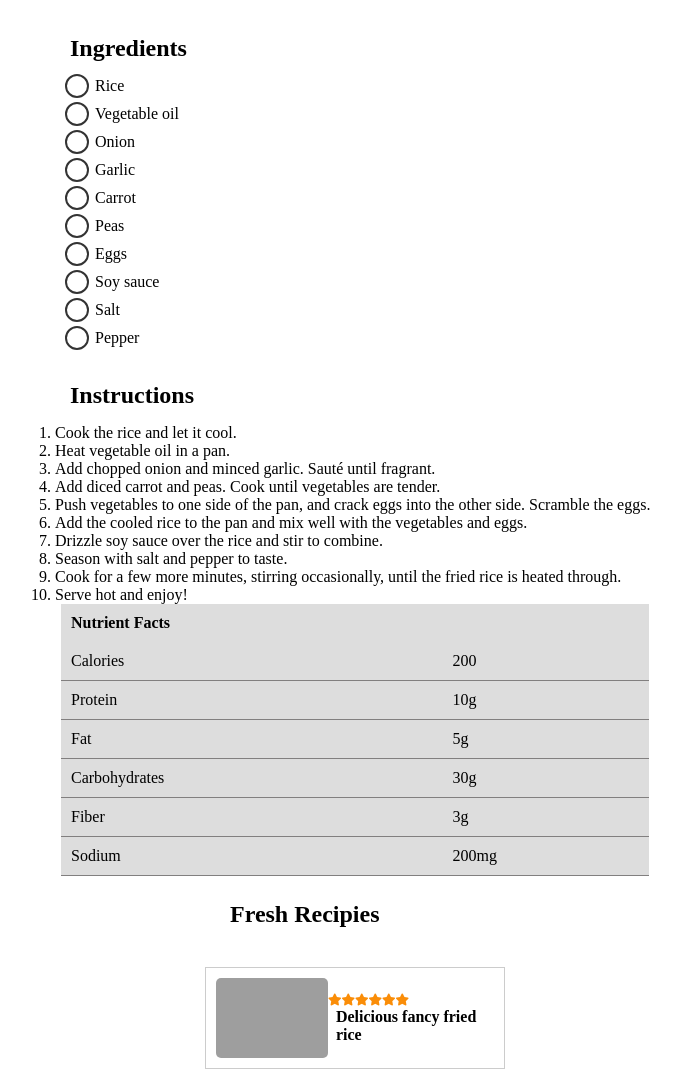
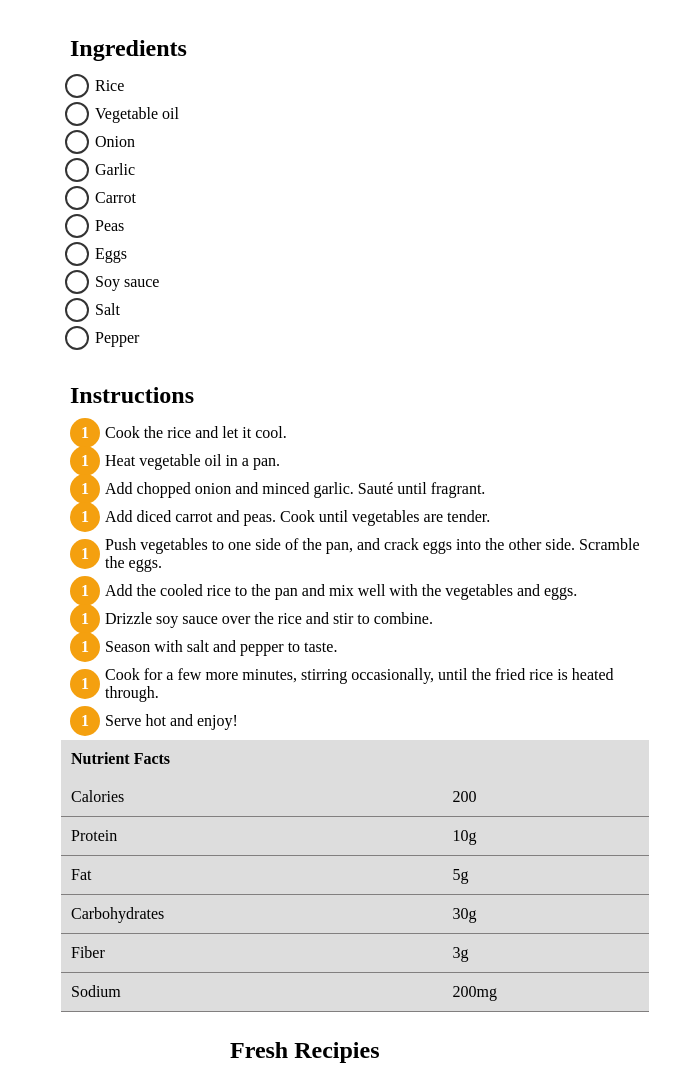
Before and after one commit to solonkonora/Recipe-App, a website built with Vite: page details.html in a window 1280 px wide. Shown: the top 1082 px of the page, without its empty margins (285-965 px from the left). Built offline with nearby package versions, Linux system fonts and the light colour scheme; grey boxes are pictures that could not be loaded.

Commit message:
styled the color of the instruction numbering circles to yellow

```diff
--- a/details.css
+++ b/details.css
@@ -81,7 +81,33 @@ h2 {
 
 
 
+.instruction-list {
+  list-style-type: none;
+  padding-left: 0;
+}
 
+.instruction-list li {
+  position: relative;
+  margin-bottom: 10px;
+  padding-left: 50px;
+}
+
+.instruction-list li:before {
+  content: counter(step-counter);
+  counter-increment: step-counter;
+  position: absolute;
+  top: 50%;
+  left: 0;
+  transform: translate(50%, -50%);
+  width: 30px;
+  height: 30px;
+  border-radius: 50%;
+  background-color: #f4a00f;
+  color: #fff;
+  text-align: center;
+  line-height: 30px;
+  font-weight: bold;
+}
 
 .nutrition-table {
   max-width: 600px;
@@ -142,6 +168,7 @@ th {
 .big-card-text h6 {
   font-size: 12px;
   color: #fa8d08;
+  margin-left: 8px;
 }
 
 .big-card-text h4 {
```
